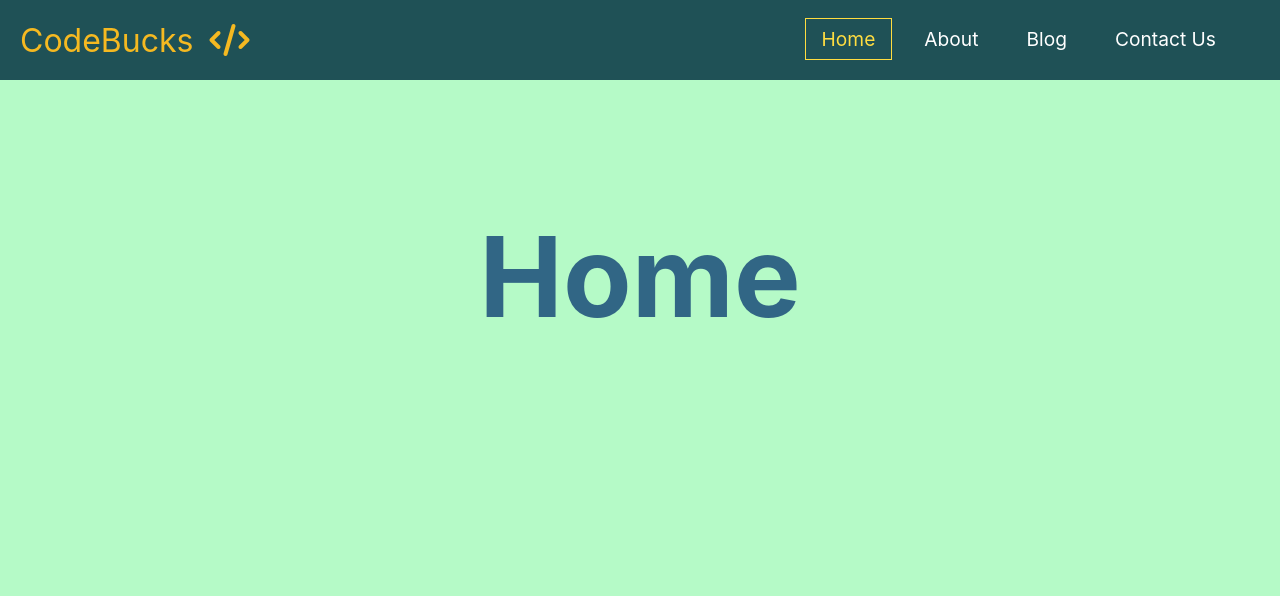
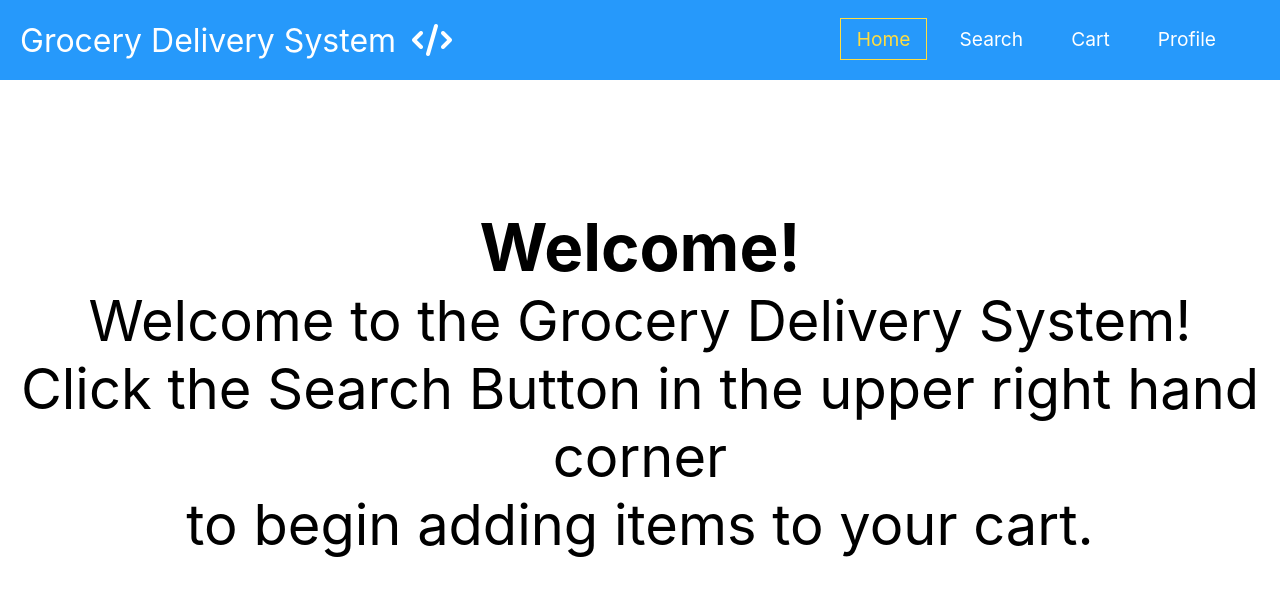
Before and after one commit to annaarroyo/OnlineGrocerySystem, a React (Create React App) app in the folder client/: page / in a window 1280 px wide. Shown: the top 596 px of the page. Built offline with nearby package versions, Linux system fonts and the light colour scheme; no server answers.

Commit message:
Visual Changes
Edited nav bar buttons as well as colors.

```diff
--- a/client/src/App.css
+++ b/client/src/App.css
@@ -4,11 +4,11 @@
 }
 
 body {
-  background-color: #b5fac7;
+  background-color: #fff;
 }
 
 .pages {
-  color: #316685;
+  color: #000000;
   text-align: center;
   font-size: 3.5rem;
   margin-top: 10%;
--- a/client/src/components/NavBar.css
+++ b/client/src/components/NavBar.css
@@ -1,5 +1,5 @@
 .navbar {
-  background-color: #1f5156;
+  background-color: #2699FB;
   height: 80px;
   display: flex;
   justify-content: center;
@@ -20,7 +20,7 @@
 }
 
 .nav-logo {
-  color: #f5b921;
+  color: #ffffff;
   align-items: center;
   margin-left: 20px;
   cursor: pointer;
@@ -89,14 +89,14 @@
   }
 
   .nav-menu.active {
-    background: #1f5156;
+    background: #2699FB;
     left: 0px;
     opacity: 1;
     transition: all 0.5s ease;
     z-index: 1;
   }
   .nav-item .active {
-    color: #ffdd40;
+    color: #fff;
     border: none;
   }
   .nav-links {
@@ -113,6 +113,6 @@
     transform: translate(-100%, 60%);
     font-size: 1.8rem;
     cursor: pointer;
-    color: #ffdd40;
+    color: #fff;
   }
 }
--- a/client/src/components/NavBar.js
+++ b/client/src/components/NavBar.js
@@ -11,7 +11,7 @@ function NavBar() {
       <nav className="navbar">
         <div className="nav-container">
           <NavLink exact to="/" className="nav-logo">
-            CodeBucks
+            Grocery Delivery System
             <i className="fas fa-code"></i>
           </NavLink>
 
@@ -35,7 +35,7 @@ function NavBar() {
                 className="nav-links"
                 onClick={handleClick}
               >
-                About
+                Search
               </NavLink>
             </li>
             <li className="nav-item">
@@ -46,7 +46,7 @@ function NavBar() {
                 className="nav-links"
                 onClick={handleClick}
               >
-                Blog
+                Cart
               </NavLink>
             </li>
             <li className="nav-item">
@@ -57,7 +57,7 @@ function NavBar() {
                 className="nav-links"
                 onClick={handleClick}
               >
-                Contact Us
+              Profile
               </NavLink>
             </li>
           </ul>
--- a/client/src/components/Pages/Home.js
+++ b/client/src/components/Pages/Home.js
@@ -3,7 +3,10 @@ import React from "react";
 export const Home = () => {
   return (
     <div>
-      <h1>Home</h1>
+      <h3>Welcome!</h3>
+      <p>Welcome to the Grocery Delivery System!</p>
+      <p>Click the Search Button in the upper right hand corner</p>
+      <p>to begin adding items to your cart.</p>
     </div>
   );
 };
```
